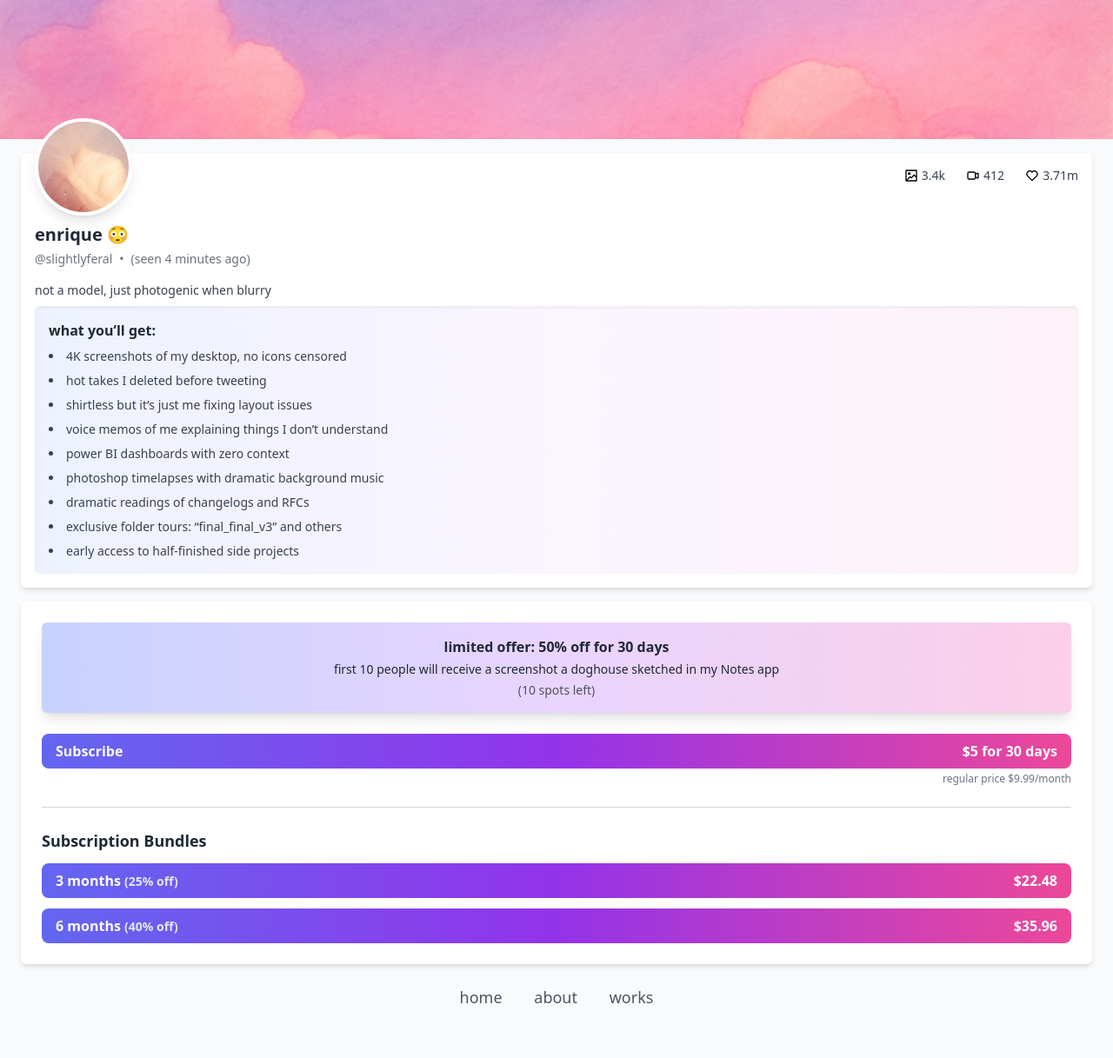
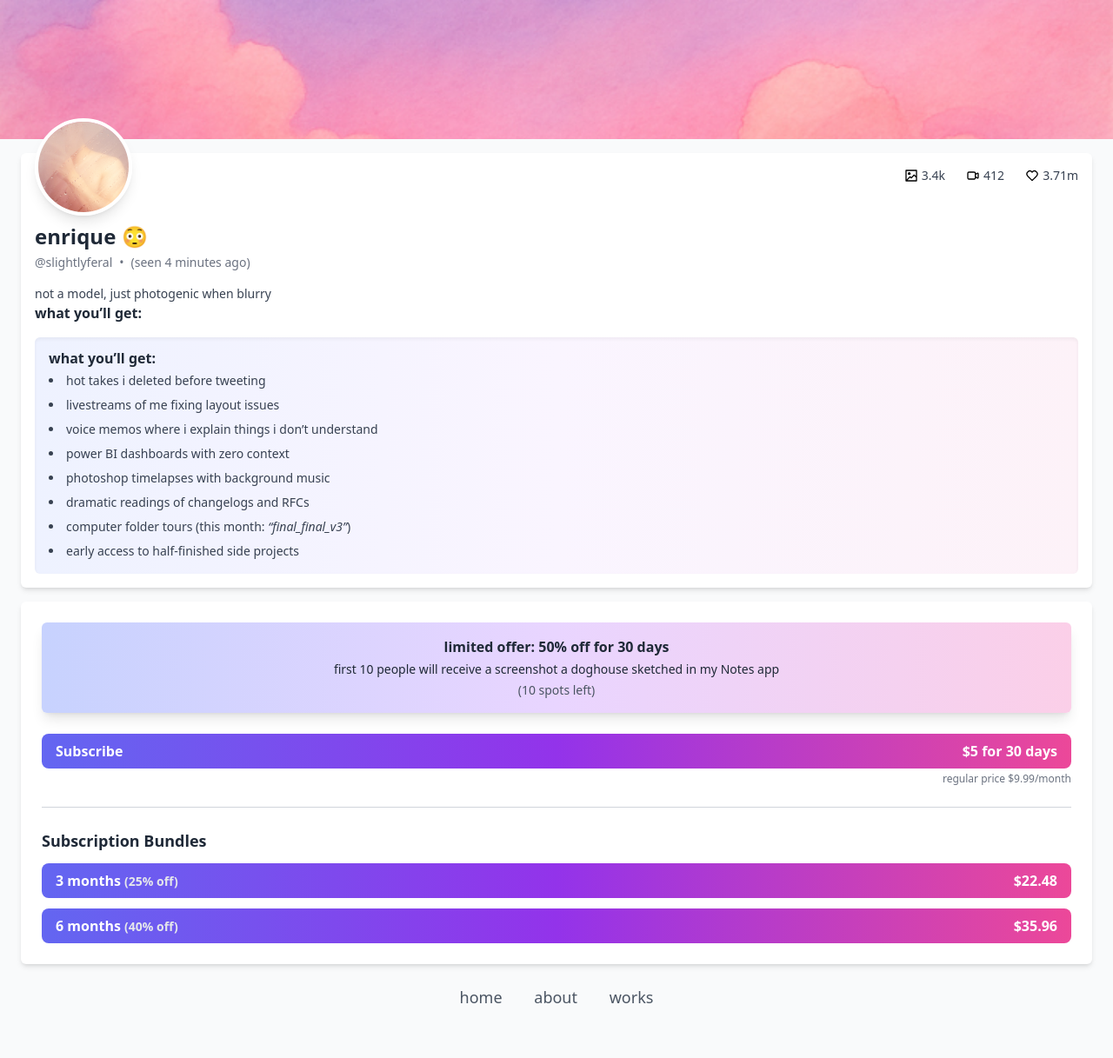
Before and after one commit to enriquebarragan/enriquebarragan.github.io, a Jekyll site: the page built from rips/not-onlyfans/index.md, in a window 1280 px wide. Shown: the whole page at 87% size. Built offline with Jekyll 4.4.1, drawn with Linux system fonts in a browser that asks for light colours; nearby versions of some CDN libraries.

Commit message:
Update index.md

```diff
--- a/rips/not-onlyfans/index.md
+++ b/rips/not-onlyfans/index.md
@@ -37,7 +37,7 @@ permalink: /rips/not-onlyfans/
       </div>
 
       <div class="mt-2">
-        <h1 class="text-xl font-semibold">enrique 😳</h1>
+        <h1 class="text-2xl font-semibold">enrique 😳</h1>
         <div class="mt-1 text-gray-500 text-sm flex items-baseline space-x-2">
           <span>@slightlyferal</span>
           <span>•</span>
@@ -46,18 +46,17 @@ permalink: /rips/not-onlyfans/
       </div>
 
       <p class="mt-4 text-sm text-gray-700">not a model, just photogenic when blurry</p>
-
-      <div class="rounded-md bg-gradient-to-r from-indigo-50 via-purple-50 to-pink-50 p-4 shadow-inner mt-2">
-        <p class="mb-2 font-semibold text-gray-800">what you’ll get:</p>
-        <ul class="list-disc list-inside text-sm text-gray-700 space-y-2">
-          <li>4K screenshots of my desktop, no icons censored</li>
-          <li>hot takes I deleted before tweeting</li>
-          <li>shirtless but it’s just me fixing layout issues</li>
-          <li>voice memos of me explaining things I don’t understand</li>
+      <p class="mb-2 font-semibold text-gray-800">what you’ll get:</p>
+      <div class="rounded-md bg-gradient-to-r from-indigo-50 via-purple-50 to-pink-50 p-4 shadow-inner mt-4">
+        <p class="mb-2 font-semibold text-gray-800 leading-none">what you’ll get:</p>
+        <ul class="list-disc list-inside text-xs sm:text-sm text-gray-700 space-y-2">
+          <li>hot takes i deleted before tweeting</li>
+          <li>livestreams of me fixing layout issues</li>
+          <li>voice memos where i explain things i don’t understand</li>
           <li>power BI dashboards with zero context</li>
-          <li>photoshop timelapses with dramatic background music</li>
+          <li>photoshop timelapses with background music</li>
           <li>dramatic readings of changelogs and RFCs</li>
-          <li>exclusive folder tours: “final_final_v3” and others</li>
+          <li>computer folder tours (this month: <em>“final_final_v3”</em>)</li>
           <li>early access to half-finished side projects</li>
         </ul>
       </div>
```
